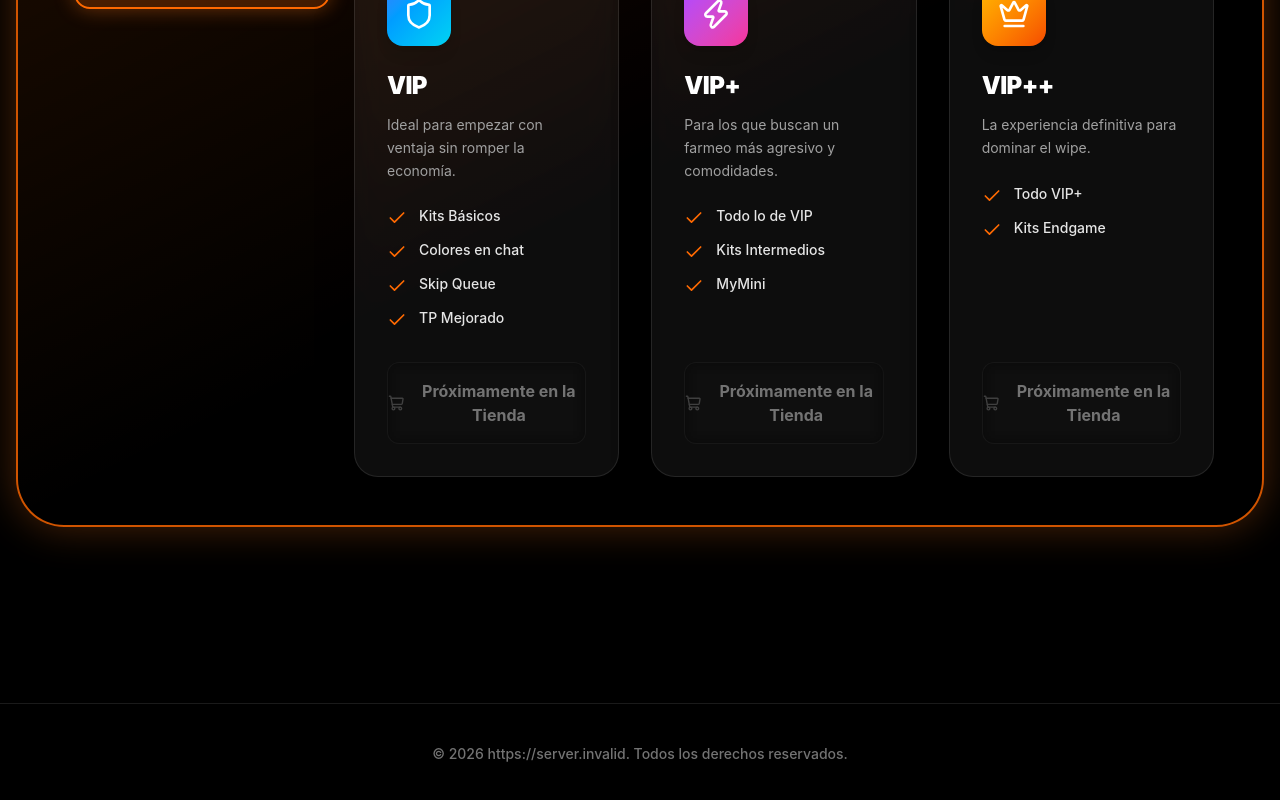
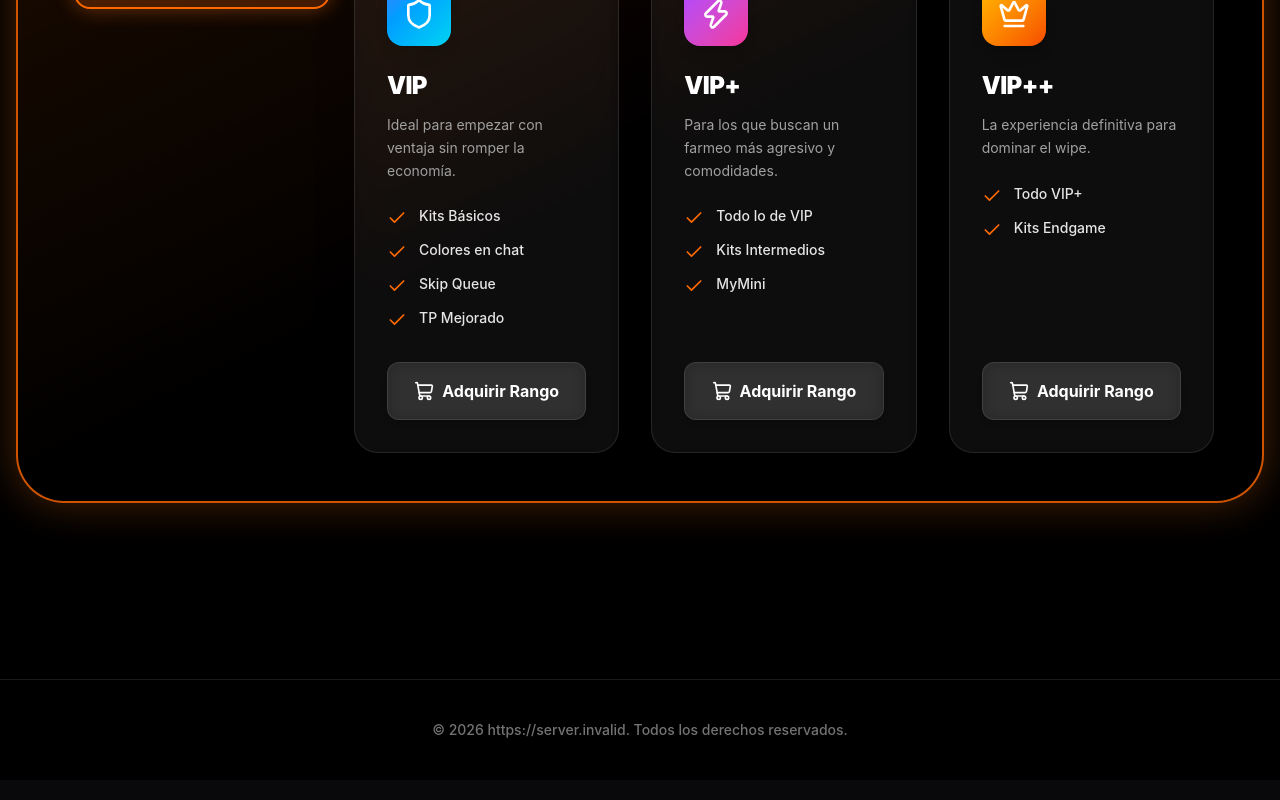
Before and after one commit to JSaavedraHwl/PlomoServer, a React (Vite) app: page / in a window 1280 px wide. Shown: the part 1319-2119 px from the top of the page. Built offline with nearby package versions, Linux system fonts and the light colour scheme; no server answers.

Commit message:
Restore buy buttons and tebexUrl variable

```diff
--- a/src/App.tsx
+++ b/src/App.tsx
@@ -197,7 +197,7 @@ function ServerCard({ server }: { server: ServerInfo }) {
 
 // --- Main App ---
 export default function App() {
-  // const tebexUrl = import.meta.env.VITE_TEBEX_URL || "#";
+  const tebexUrl = import.meta.env.VITE_TEBEX_URL || "#";
   const rawServerName = import.meta.env.VITE_SERVER_NAME || "Rust Server";
 
   // Dividimos el nombre por el "|" si existe para darle un estilo en dos niveles
@@ -308,8 +308,6 @@ export default function App() {
                       ))}
                     </ul>
 
-                    {/* Botón original temporalmente desactivado hasta aprobación de tienda */}
-                  {/*
                   <a
                     href={tebexUrl}
                     target="_blank"
@@ -319,16 +317,6 @@ export default function App() {
                     <ShoppingCart className="w-5 h-5" />
                     Adquirir Rango
                   </a>
-                  */}
-
-                  {/* Botón de Próximamente */}
-                  <button
-                    disabled
-                    className="w-full py-4 rounded-xl bg-black/40 flex items-center justify-center gap-2 font-bold mt-auto text-neutral-500 border border-white/5 backdrop-blur-sm cursor-not-allowed"
-                  >
-                    <ShoppingCart className="w-5 h-5 opacity-50" />
-                    Próximamente en la Tienda
-                  </button>
                   </div>
                 ))
               ) : (
```
